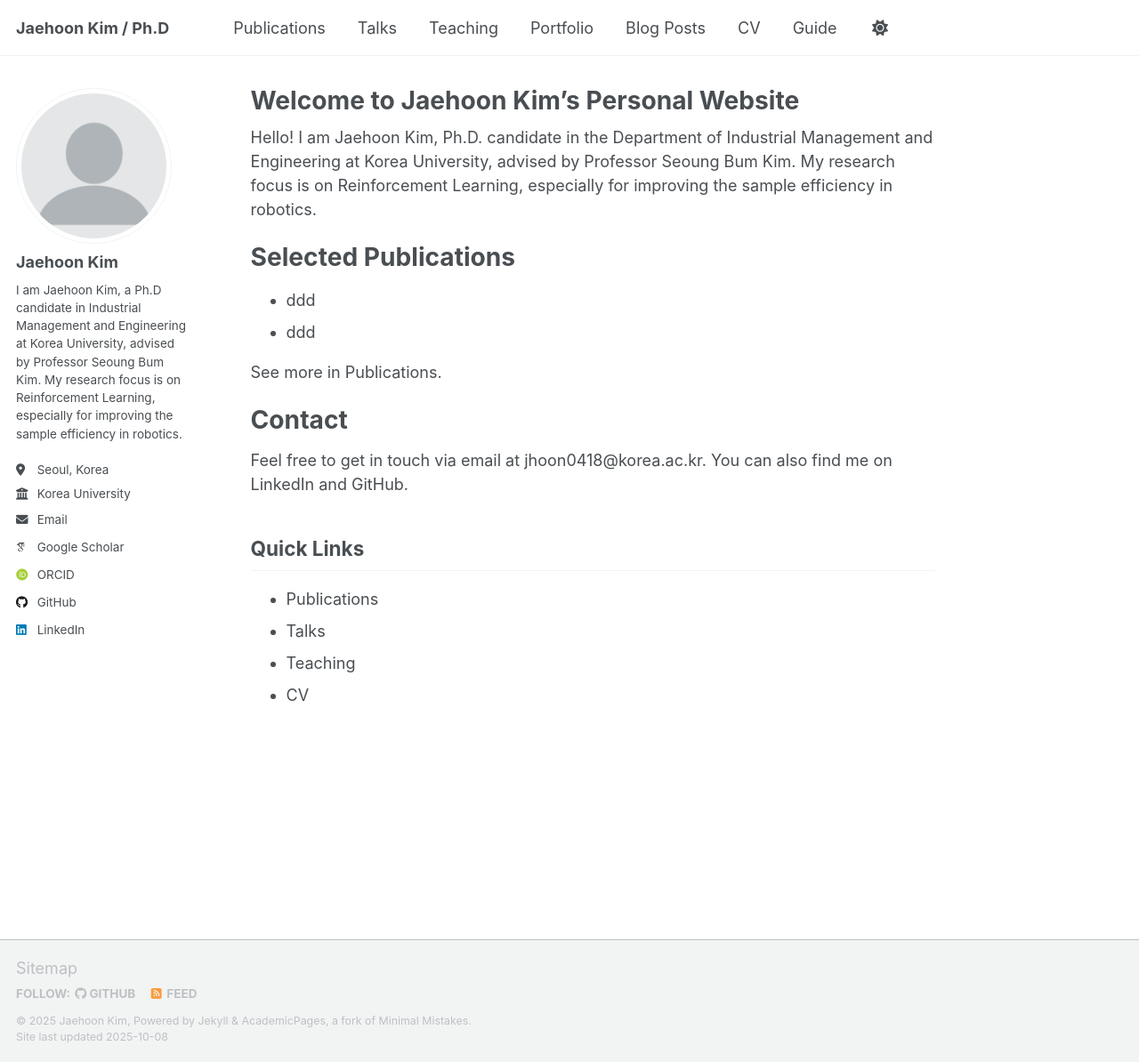
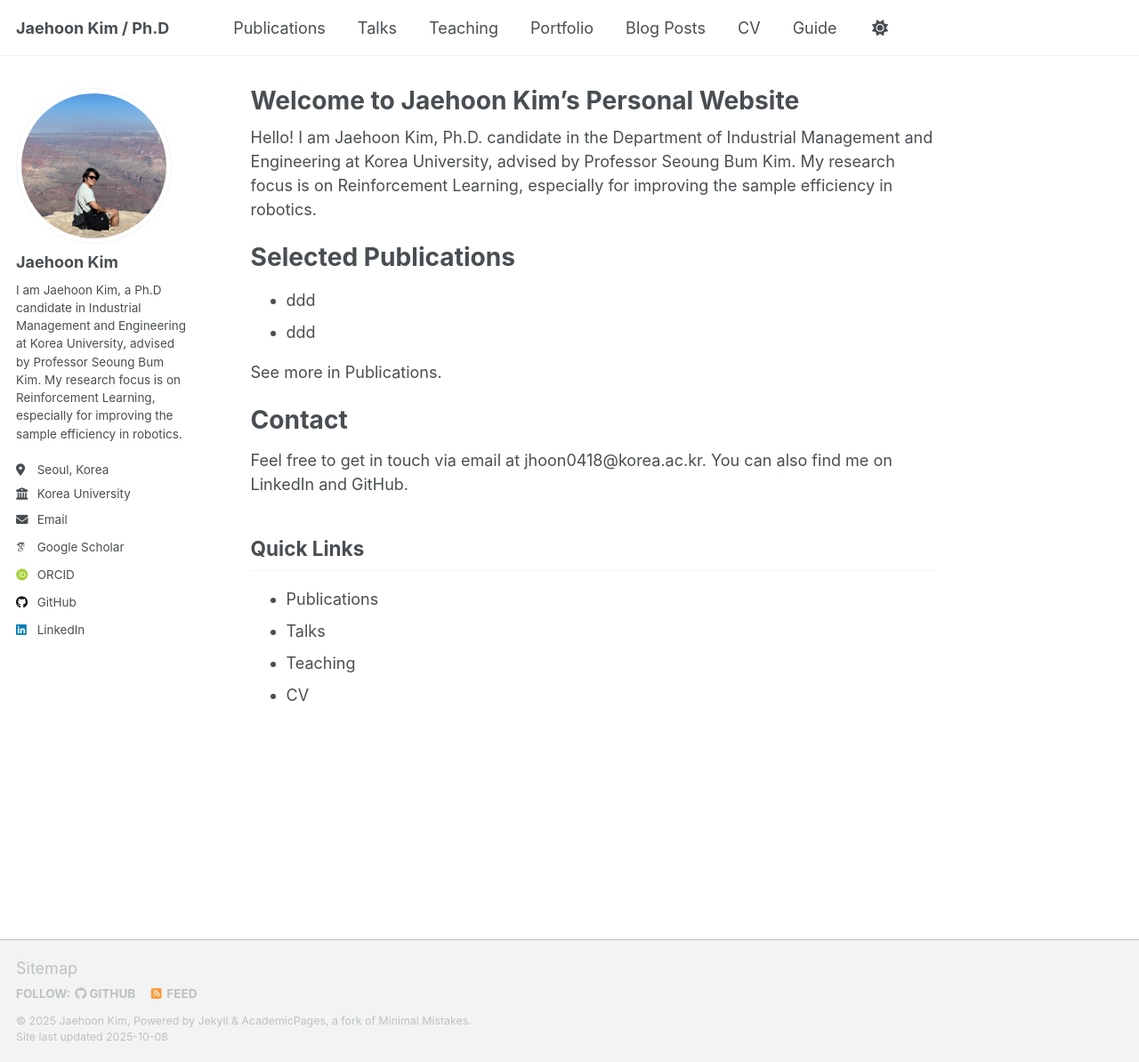
Before and after one commit to deepneuralnetworks/deepneuralnetworks.github.io, a Jekyll site: the page built from _pages/about.md, in a window 1280 px wide and 1194 px high. Shown: the whole window at 89% size. Built offline with Jekyll 4.4.1, drawn with Linux system fonts in a browser that asks for light colours; some web fonts are replaced; a script that is not in the unit is left out.

Commit message:
Update _config.yml
picture

```diff
--- a/_config.yml
+++ b/_config.yml
@@ -23,7 +23,7 @@ repository               : "deepneuralnetworks/deepneuralnetworks.github.io"
 #               Additional customization can be done by editing /_includes/author-profile.html
 author:
   # Biographic information
-  avatar           : "profile.png"
+  avatar           : "bio_1.png"
   name             : "Jaehoon Kim"
   pronouns         : # example: "she/her"
   bio              : "I am Jaehoon Kim, a Ph.D candidate in Industrial Management and Engineering at Korea University, advised by Professor Seoung Bum Kim. My research focus is on Reinforcement Learning, especially for improving the sample efficiency in robotics."
```
